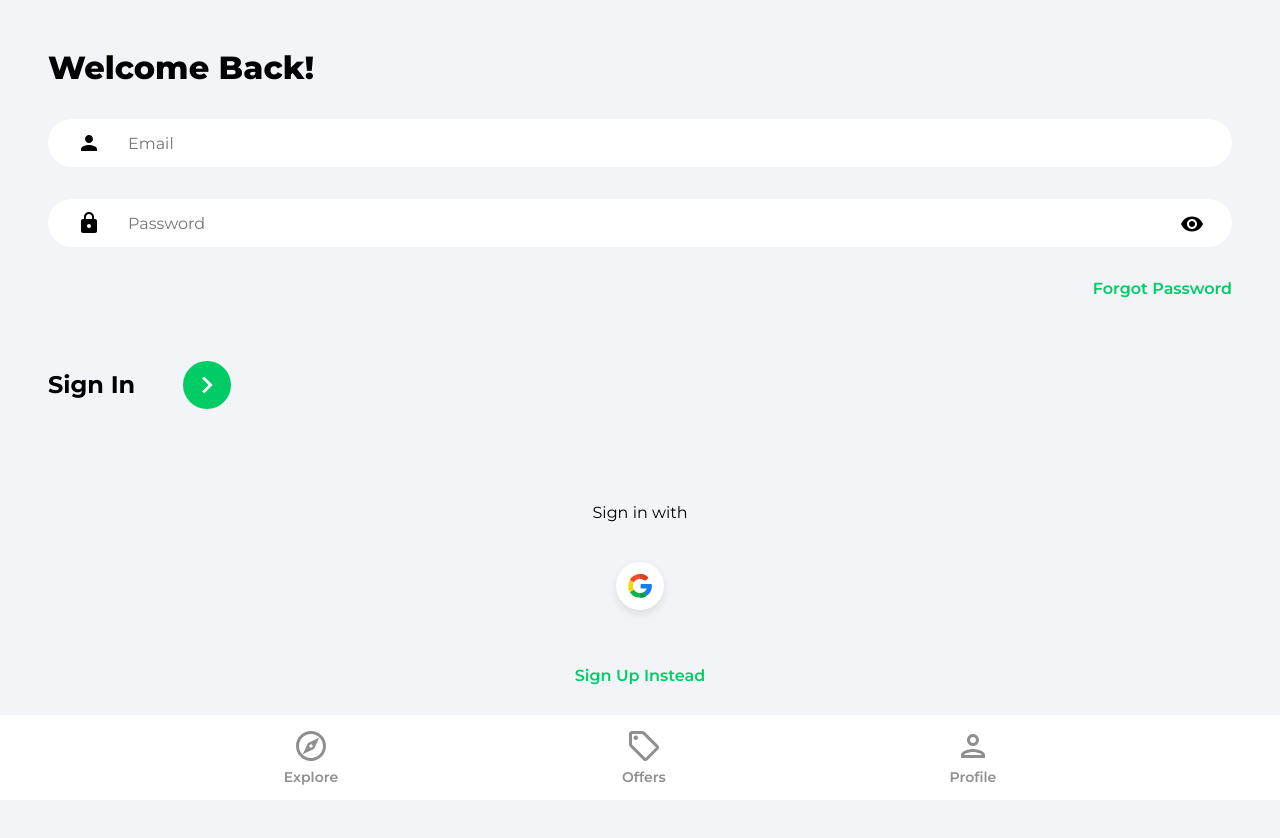
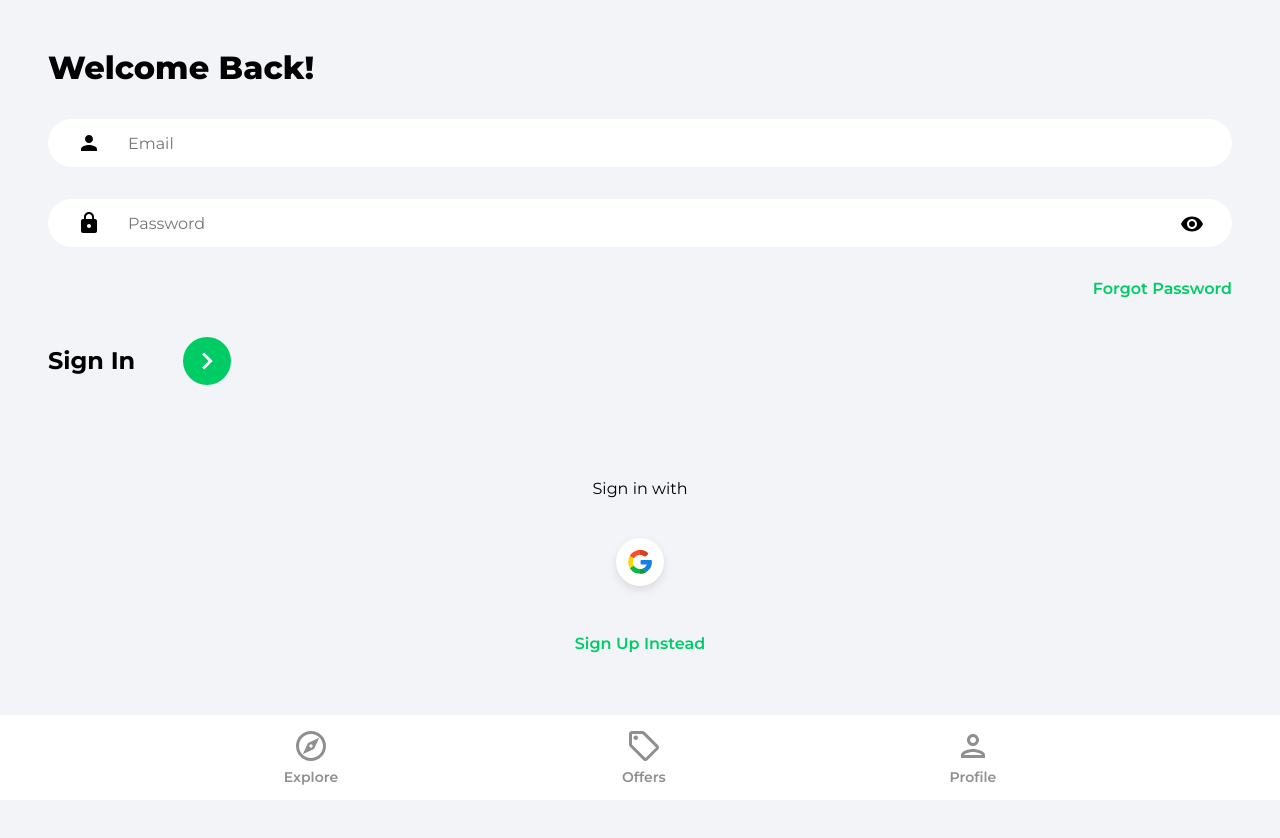
Before and after one commit to RyanBatchelor/houseapp, a React (Create React App) app: page /sign-in in a window 1280 px wide. Shown: the top 838 px of the page. After the commit the page ends 813 px from the top, so only its background shows below. Built offline with nearby package versions, Linux system fonts and the light colour scheme.

Commit message:
changed spacing on signup/signin

```diff
--- a/src/index.css
+++ b/src/index.css
@@ -225,7 +225,7 @@ button {
 
 .signInBar,
 .signUpBar {
-  margin-top: 3rem;
+  margin-top: 1.5rem;
   display: flex;
   justify-content: space-between;
   align-items: center;
@@ -294,7 +294,7 @@ button {
 }
 
 .registerLink {
-  margin-top: 2rem;
+  margin-top: 1.5rem;
   color: #00cc66;
   font-weight: 600;
   text-align: center;
```
